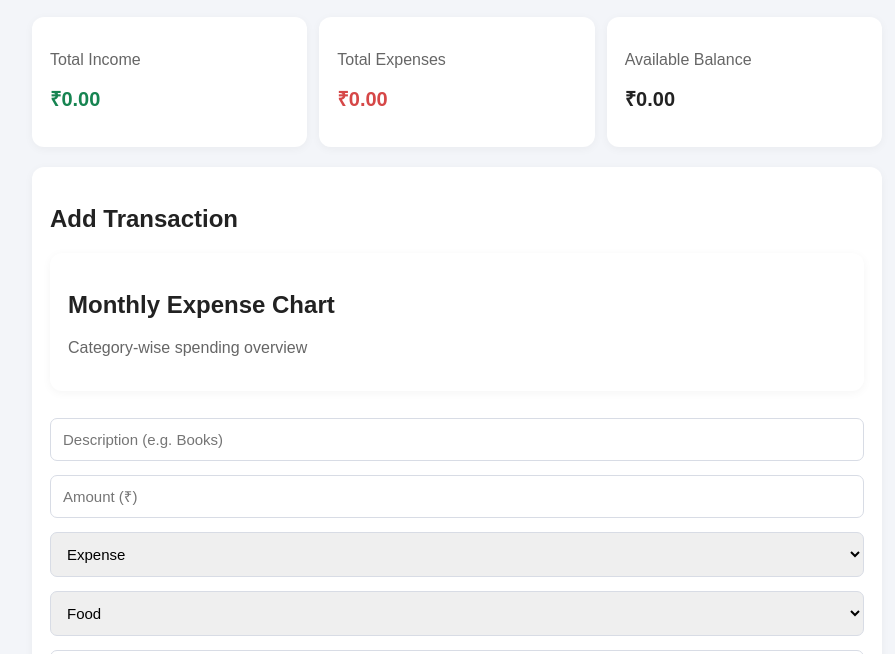
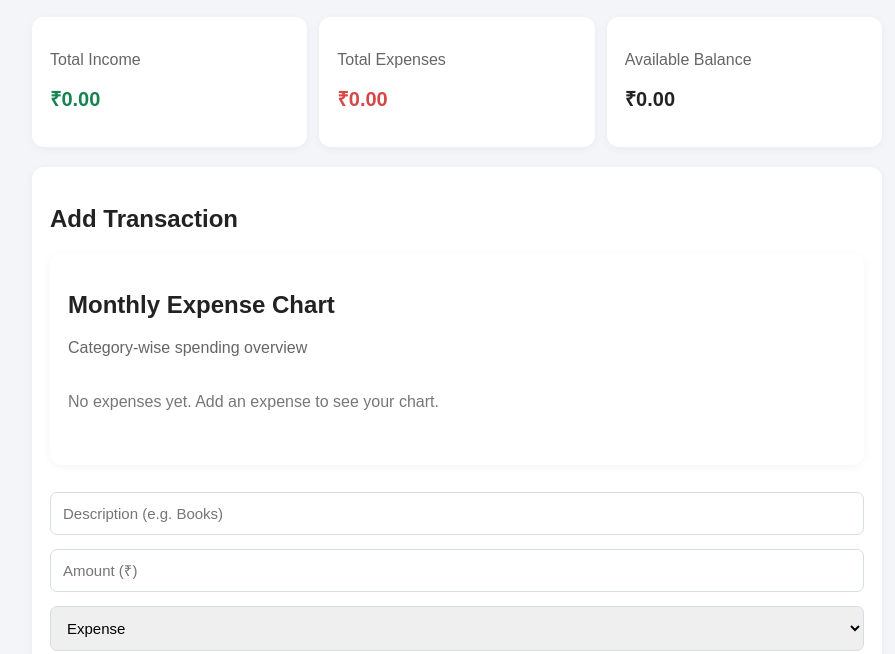
Before and after one commit to mounika636912-lgtm/my-first-project, a plain HTML site: page index.html in a window 1280 px wide. Shown: the part 126-780 px from the top of the page, without its empty margins (183-1078 px from the left). Drawn offline with Linux system fonts and the light colour scheme.

Commit message:
Refactor renderChart and render functions
Removed redundant renderChart call and adjusted function structure.

```diff
--- a/index.html
+++ b/index.html
@@ -166,7 +166,6 @@
     );
 
 function renderChart() {
-  renderChart();
   const chart = document.getElementById("expenseChart");
   chart.replaceChildren();
 
@@ -219,8 +218,10 @@ function renderChart() {
   });
 }
 
-    function render() {
-      const income = transactions
+  function render() {
+  renderChart();
+
+  const income = transactions
         .filter(t => t.type === "income")
         .reduce((sum, t) => sum + t.amount, 0);
 
```
